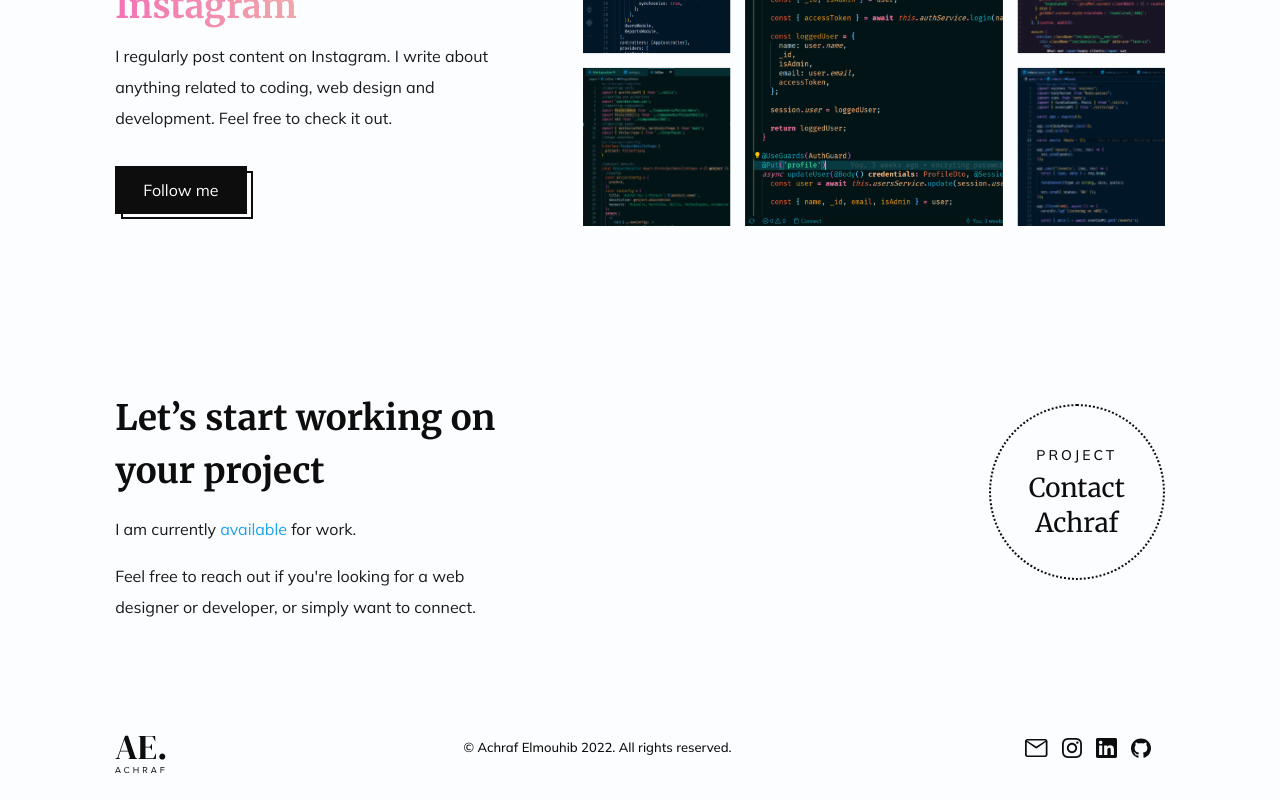
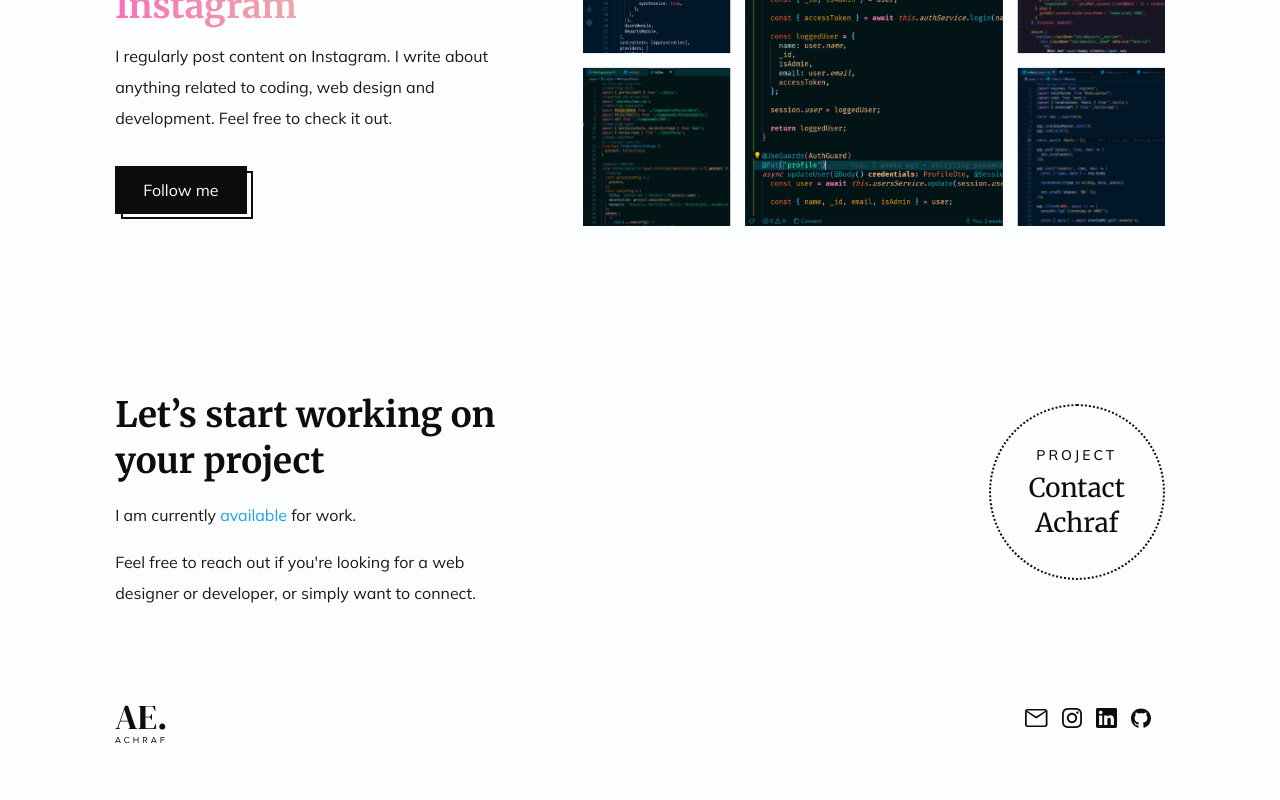
Before and after one commit to NightClover-code/portfolio-website-v2, a Next.js app: page / in a window 1280 px wide. Shown: the part 4962-5762 px from the top of the page. After the commit the page ends 5732 px from the top, so only its background shows below. Built offline with nearby package versions, Linux system fonts and the light colour scheme.

Commit message:
feat: footer section responsive features

```diff
--- a/components/Footer/index.tsx
+++ b/components/Footer/index.tsx
@@ -11,10 +11,10 @@ const Footer = () => {
   const icons = [MailIcon, InstagramIcon, LinkedInIcon, GitHubIcon];
 
   return (
-    <footer className="global-mt mb-6">
-      <div className="flex justify-between gap-x-12 xs:flex-col xs:items-center">
+    <footer className="global-mt mid:mt-34 mb-6">
+      <div className="flex justify-between gap-x-12 footer:flex-col xs:items-center">
         <div className="max-w-[400px]">
-          <h1 className="xs:leading-[42px] xs:text-[33px]">
+          <h1 className="leading-[46px] xs:text-[33px] xs:leading-[42px]">
             Let’s start working on your project
           </h1>
           <p className="mt-4">
@@ -27,7 +27,7 @@ const Footer = () => {
           </p>
         </div>
 
-        <div className="xs:mt-8 mt-3 text-center px-14 rounded-full flex w-44 h-44 flex-col items-center justify-center border-dotted border-2 border-black">
+        <div className="footer:mt-10 mt-3 text-center px-14 rounded-full flex w-44 h-44 flex-col items-center justify-center border-dotted border-2 border-black">
           <h4 className="text-[14px] uppercase tracking-[3px] font-medium">
             Project
           </h4>
@@ -35,12 +35,8 @@ const Footer = () => {
         </div>
       </div>
 
-      <div className="flex items-center justify-between mt-24">
+      <div className="flex items-center justify-between mt-20 footer:mt-14">
         <Logo />
-
-        <p className="text-[13px] xs:hidden text-black font-medium">
-          &copy; Achraf Elmouhib 2022. All rights reserved.
-        </p>
 
         <Socials Icons={icons} margin={14} />
       </div>
--- a/tailwind.config.js
+++ b/tailwind.config.js
@@ -14,7 +14,7 @@ module.exports = {
       lg: { max: '780px' },
       xs: { max: '550px' },
       xxs: { max: '400px' },
-      // tiny: { max: '330px' },
+      footer: { max: '700px' },
     },
     fontSize: {
       sm: '16px',
```
